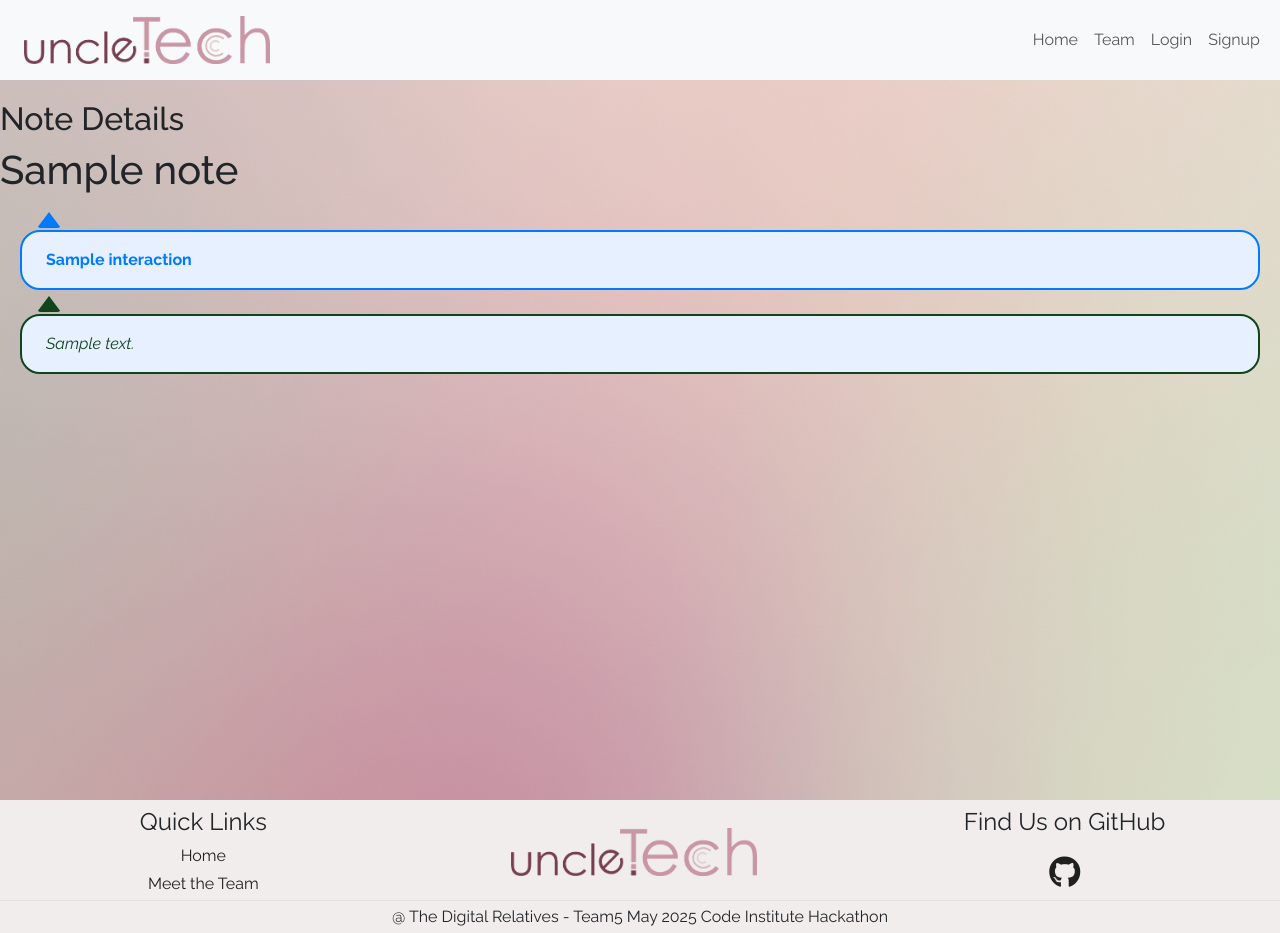
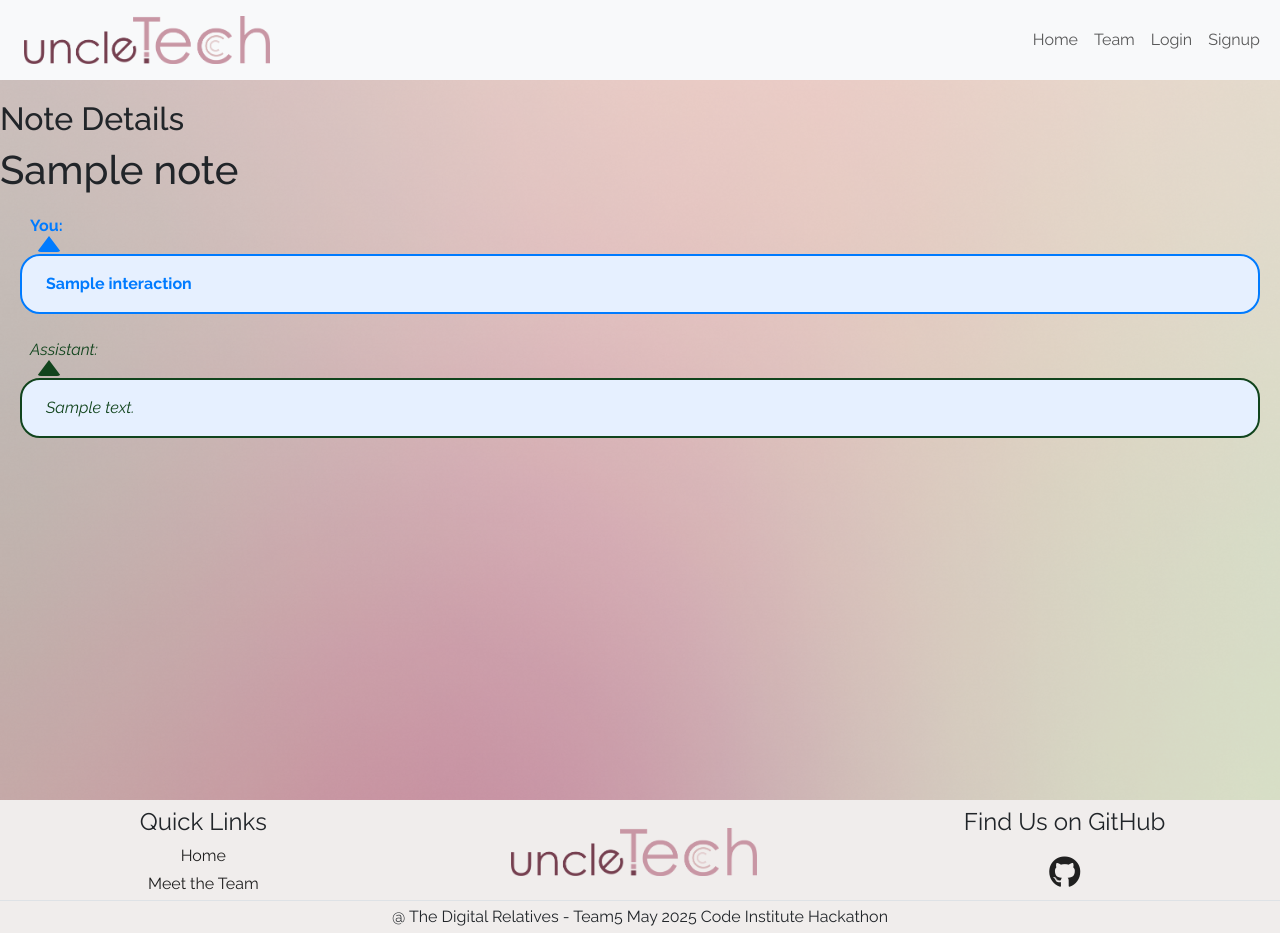
Before and after one commit to Swewi/Hackteam5_may25, a Django app: template notes/templates/notes/view_note.html in a window 1280 px wide. Run offline with Django 5.2, Linux system fonts and the light colour scheme; the template is opened without the code that fills it: most values are stand-ins (such as "Sample title", 1, 10 or a date in 2020).

Commit message:
Add labels to the interaction in view_note.html

```diff
--- a/notes/templates/notes/view_note.html
+++ b/notes/templates/notes/view_note.html
@@ -87,7 +87,9 @@
     <h1>{{ note.title }}</h1>
     {% for interaction in interactions %}
     <div class="interaction">
+        <div class="you-label">You:</div>
         <div class="user-question">{{ interaction.question|linebreaksbr }}</div>
+        <div class="assistant-label">Assistant:</div>
         <div class="gemini-response">{{ interaction.answer|linebreaksbr }}</div>
     </div>
     {% empty %}
```
